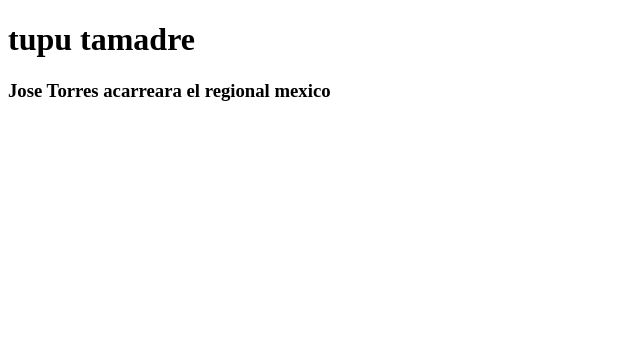
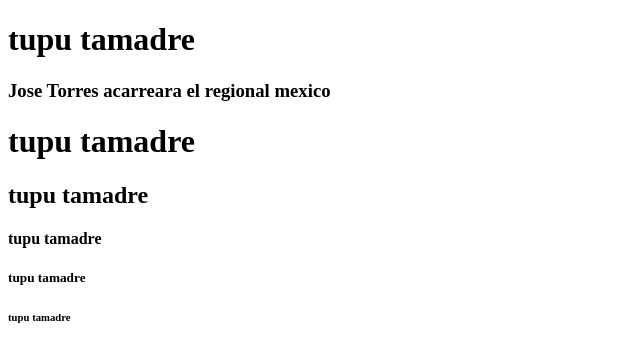
Before and after one commit to 67Marcos68/prueba1, a plain HTML site: page index.html in a window 1280 px wide. Shown: the whole page, without its empty margins (0-640 px from the left). Drawn offline with Linux system fonts and the light colour scheme.

Commit message:
Add files via upload

```diff
--- a/index.html
+++ b/index.html
@@ -7,5 +7,11 @@
     <h1>tupu tamadre</h1>
 
     <h3>Jose Torres acarreara el regional mexico</h3>
+    <h1>tupu tamadre</h1>
+    <h2>tupu tamadre</h2>
+    <h4>tupu tamadre</h4>
+    <h5>tupu tamadre</h5>
+    <h6>tupu tamadre</h6>
+
 </body>
 </html>
```
